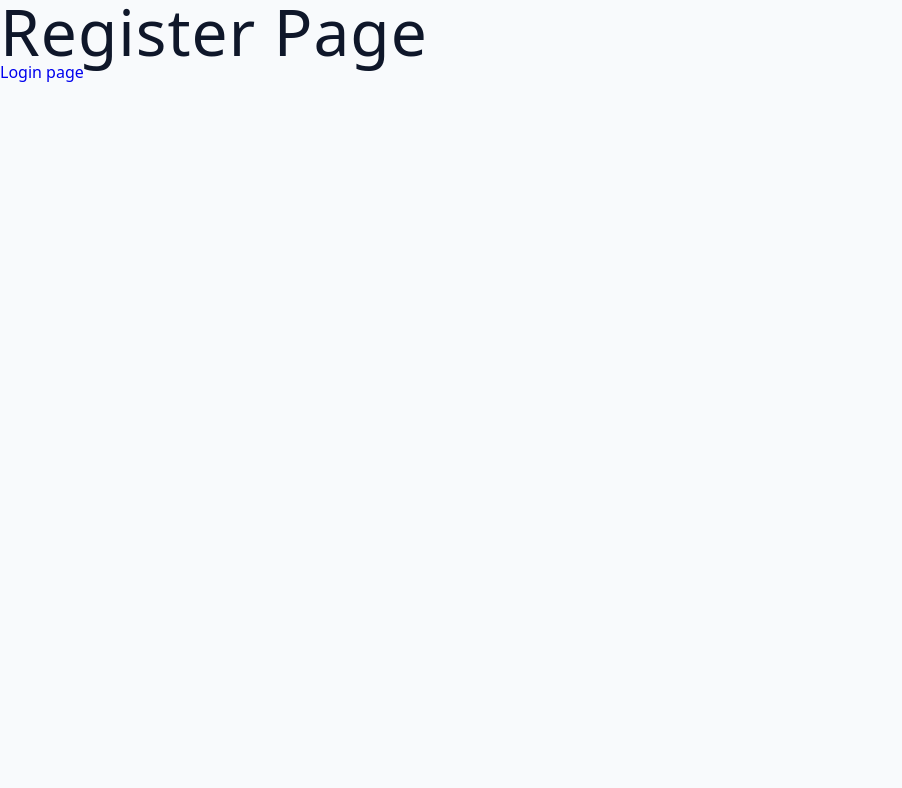
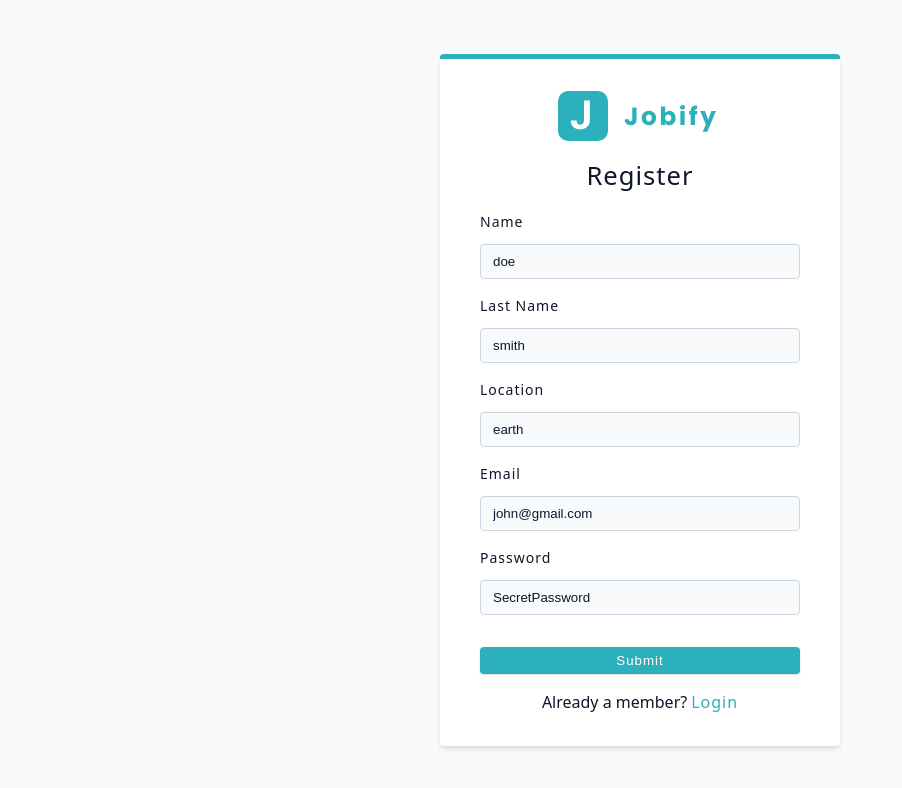
Before and after one commit to heyman242/Job-Tracker, a React (Vite) app in the folder client/: page /register in a window 1280 px wide. Shown: the top 788 px of the page, without its empty margins (0-902 px from the left). Built offline with nearby package versions, Linux system fonts and the light colour scheme.

Commit message:
frontend Register Page setup

```diff
--- /dev/null
+++ b/client/src/components/FormRow.jsx
@@ -0,0 +1,20 @@
+
+const FormRow = ({type, name , labelText, defaultValue}) => {
+  return (
+    <div className="form-row">
+      <label htmlFor={name} className="form-label">
+        {labelText || name}
+      </label>
+      <input
+        type={type}
+        id={name}
+        name={name}
+        className="form-input"
+        defaultValue={defaultValue || ''}
+        required
+      />
+    </div>
+  );
+}
+
+export default FormRow
--- a/client/src/components/index.js
+++ b/client/src/components/index.js
@@ -1 +1,2 @@
 export { default as Logo } from './Logo';
+export { default as FormRow } from './FormRow';
--- a/client/src/pages/Register.jsx
+++ b/client/src/pages/Register.jsx
@@ -1,11 +1,34 @@
 import { Link } from "react-router-dom";
+import Wrapper from "../assets/wrappers/RegisterAndLoginPage";
+import { FormRow, Logo } from "../components";
 
 const Register = () => {
   return (
-    <div>
-      <h1>Register Page</h1>
-      <Link to="/login">Login page</Link>
-    </div>
+    <Wrapper>
+      <form className="form">
+        <Logo />
+        <h4>Register</h4>
+        <FormRow type="text" name="name" defaultValue="doe" />
+        <FormRow
+          type="text"
+          name="lastName"
+          labelText="last name"
+          defaultValue="smith"
+        />
+        <FormRow type="text" name="location" defaultValue="earth" />
+        <FormRow type="text" name="email" defaultValue="john@gmail.com" />
+        <FormRow type="text" name="password" defaultValue="SecretPassword" />
+        <button type="submit" className="btn btn-block">
+          Submit
+        </button>
+        <p>
+          Already a member?
+          <Link to="/login" className="member-btn">
+            Login
+          </Link>
+        </p>
+      </form>
+    </Wrapper>
   );
 };
 
```
